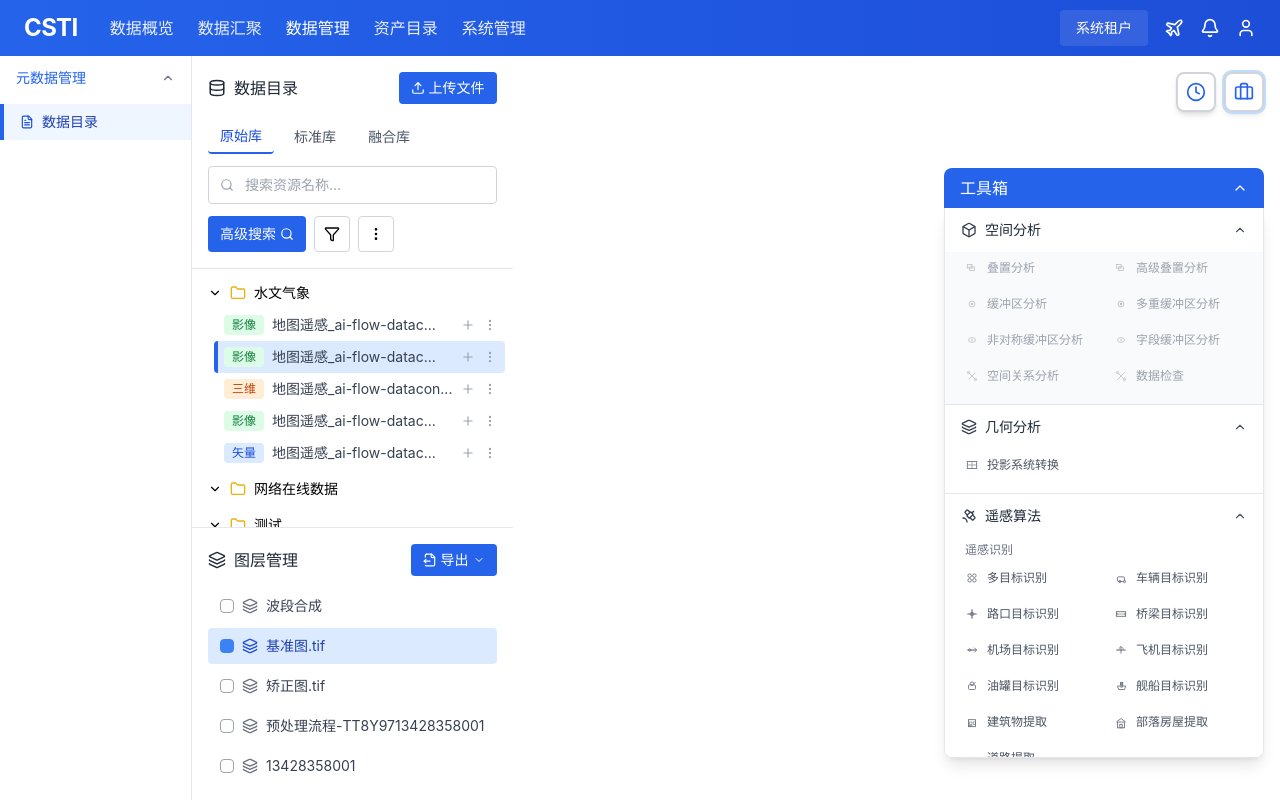
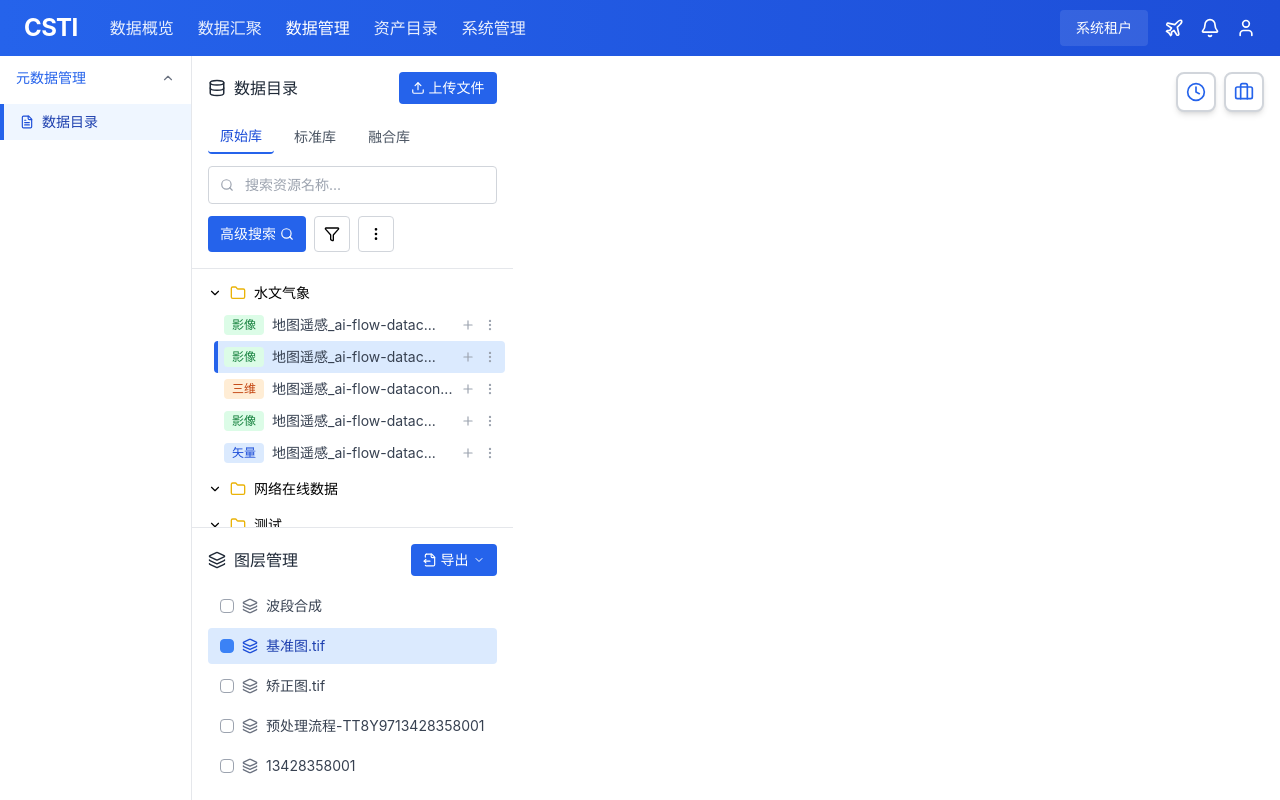
Before and after one commit to rylngu7/HX_GIS_test, a React (Vite) app: page / in a window 1280 px wide. Built offline with nearby package versions, Linux system fonts and the light colour scheme.

Commit message:
feat: 还原系统页面截图为HTML
Co-authored-by: traeagent <traeagent@users.noreply.github.com>

```diff
--- a/src/pages/Home.tsx
+++ b/src/pages/Home.tsx
@@ -17,7 +17,7 @@ export default function Home() {
   const [videoFusionActive, setVideoFusionActive] = useState(false);
   const [videoParams, setVideoParams] = useState<any>(null);
   const [taskCenterOpen, setTaskCenterOpen] = useState(false);
-  const [toolboxOpen, setToolboxOpen] = useState(true);
+  const [toolboxOpen, setToolboxOpen] = useState(false);
 
   const { tasks, addTask, updateTaskProgress, closeTask, clearCompleted } = useTaskManager();
   const { startTask } = useTaskSimulation(addTask, updateTaskProgress);
```
